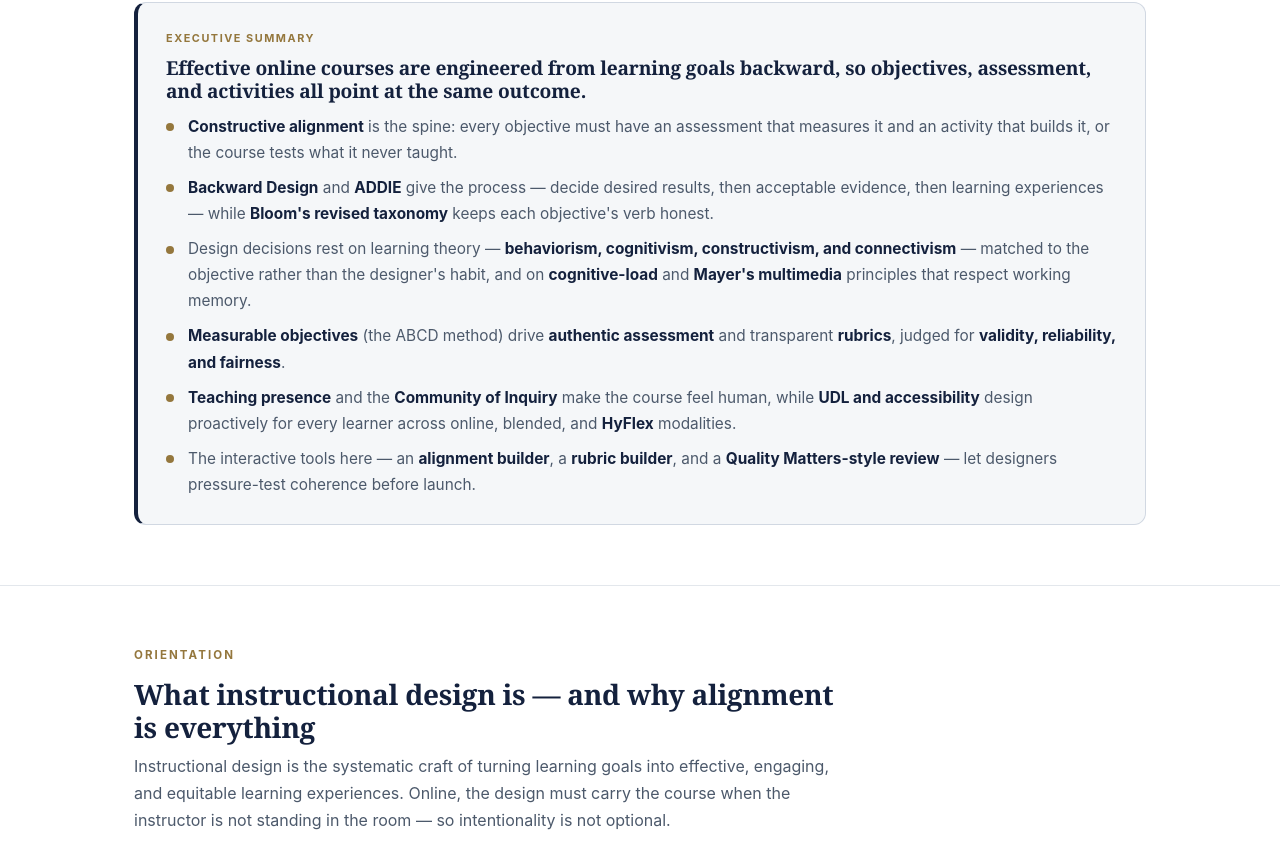
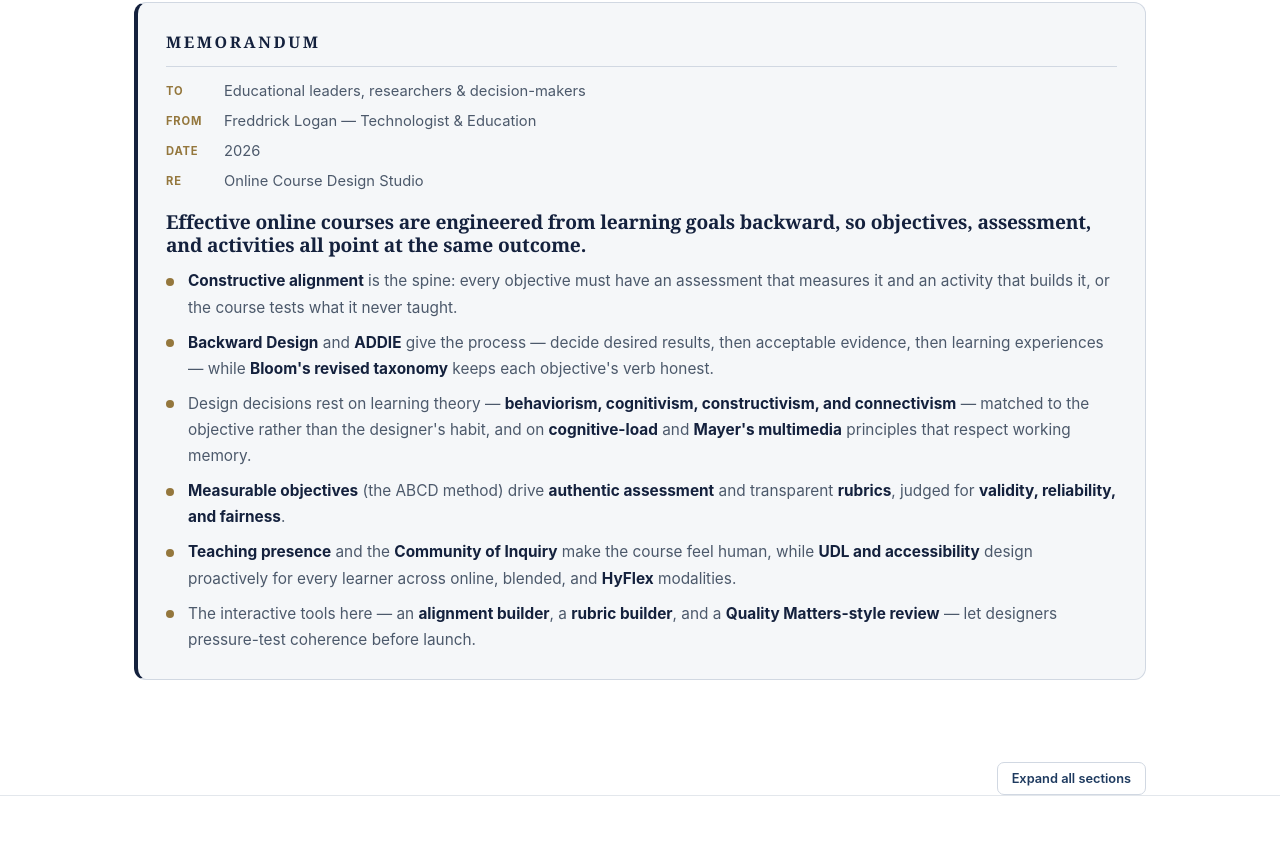
Before and after one commit to Freddricklogan/online-course-design, a plain HTML site: page index.html in a window 1280 px wide. Shown: the part 857-1700 px from the top of the page. Drawn offline with Linux system fonts and the light colour scheme.

Commit message:
Executive memorandum header, collapsible sections, centered footer (fredlogan.phd)

```diff
--- a/index.html
+++ b/index.html
@@ -189,6 +189,28 @@
   footer a{color:var(--accent)}
   .copyright{width:100%;margin-top:18px;padding-top:16px;border-top:1px solid var(--line);color:var(--dim);font-size:.82rem}
   .backhub{display:inline-flex;align-items:center;gap:7px;font-size:.85rem;color:var(--muted);margin-bottom:10px}
+  /* ==== Executive memorandum + collapsible sections ==== */
+  .memo-head{font-family:var(--serif);font-weight:700;font-size:1rem;letter-spacing:.16em;text-transform:uppercase;color:var(--navy);border-bottom:1px solid var(--line2);padding-bottom:10px;margin-bottom:12px}
+  .memo-meta{display:grid;gap:5px;margin-bottom:16px}
+  .memo-meta>div{display:flex;gap:10px;font-size:.92rem;color:var(--muted)}
+  .memo-meta span{flex:0 0 auto;min-width:48px;font-weight:700;text-transform:uppercase;letter-spacing:.07em;font-size:.7rem;color:var(--gold);padding-top:3px}
+  .expand-bar{max-width:var(--maxw);margin:0 auto;padding:22px 24px 0;display:flex;justify-content:flex-end}
+  .expand-bar button{font-family:var(--sans);font-size:.8rem;font-weight:600;color:var(--accent);background:#fff;border:1px solid var(--line2);border-radius:7px;padding:8px 14px;cursor:pointer}
+  .expand-bar button:hover{border-color:var(--accent)}
+  .expand-bar button:focus-visible{outline:2px solid var(--accent);outline-offset:2px}
+  .sec-head.sect-toggle{cursor:pointer;position:relative;padding-right:40px}
+  .sec-head.sect-toggle::after{content:'';position:absolute;right:8px;top:10px;width:12px;height:12px;border-right:2.5px solid var(--navy);border-bottom:2.5px solid var(--navy);transform:rotate(45deg);transition:transform .2s}
+  section.collapsed .sec-head.sect-toggle::after{transform:rotate(-45deg)}
+  .sec-head.sect-toggle:focus-visible{outline:2px solid var(--accent);outline-offset:4px;border-radius:4px}
+  section.collapsed .sect-body{display:none}
+  .sect-body{animation:fade .3s ease}
+  /* Centered footer */
+  footer .wrap{flex-direction:column;align-items:center;text-align:center;gap:6px;justify-content:center}
+  .foot-name{font-family:var(--serif);font-weight:700;color:var(--ink);font-size:1.08rem}
+  .foot-title{color:var(--muted);font-size:.92rem;max-width:640px}
+  .foot-links{margin-top:6px;font-size:.9rem}
+  .foot-links a{color:var(--accent);white-space:nowrap}
+  footer .copyright{width:100%;margin-top:16px;padding-top:14px;border-top:1px solid var(--line);color:var(--dim);font-size:.82rem;text-align:center}
 </style>
 </head>
 <body>
@@ -230,7 +252,13 @@
 </div></header>
 
 <section aria-label="Executive summary"><div class="wrap"><div class="exec-summary">
-  <div class="tldr">Executive Summary</div>
+  <div class="memo-head">Memorandum</div>
+    <div class="memo-meta">
+      <div><span>To</span> Educational leaders, researchers &amp; decision-makers</div>
+      <div><span>From</span> Freddrick Logan &mdash; Technologist &amp; Education</div>
+      <div><span>Date</span> 2026</div>
+      <div><span>Re</span> Online Course Design Studio</div>
+    </div>
   <h2>Effective online courses are engineered from learning goals backward, so objectives, assessment, and activities all point at the same outcome.</h2>
   <ul>
     <li><b>Constructive alignment</b> is the spine: every objective must have an assessment that measures it and an activity that builds it, or the course tests what it never taught.</li>
@@ -853,15 +881,15 @@
 </div></section>
 
 <footer><div class="wrap">
-  <div>
-    <div style="color:var(--ink);font-weight:700;margin-bottom:4px">Online Course Design Studio — Instructional Design for Online &amp; Blended Learning</div>
-    An open educational resource authored by <a href="https://github.com/Freddricklogan">Freddrick Logan</a>.
-  </div>
-  <div style="text-align:right">
-    <a href="../resources/">Resource hub</a> · <a href="https://github.com/Freddricklogan">GitHub</a> · <a href="https://www.linkedin.com/in/freddricklogan/">LinkedIn</a>
-    <div style="margin-top:6px;color:var(--dim)">Educational leadership · policy · instructional design</div>
-  </div>
-  <div class="copyright">© 2026 Freddrick Logan — Technologist &amp; Education. All rights reserved.</div>
+  <div class="foot-name">Freddrick Logan</div>
+  <div class="foot-title">Online Course Design Studio</div>
+  <nav class="foot-links" aria-label="Footer">
+    <a href="https://fredlogan.phd">fredlogan.phd</a> &middot;
+    <a href="../resources/">Resource hub</a> &middot;
+    <a href="https://github.com/Freddricklogan">GitHub</a> &middot;
+    <a href="https://www.linkedin.com/in/freddricklogan/">LinkedIn</a>
+  </nav>
+  <div class="copyright">&copy; 2026 Freddrick Logan &mdash; Technologist &amp; Education. All rights reserved.</div>
 </div></footer>
 
 <script>
@@ -1045,5 +1073,42 @@ function scoreQMR(){
 qmrCks.forEach(function(c){ c.onclick = function(){ c.classList.toggle('on'); scoreQMR(); }; });
 scoreQMR();
 </script>
+<script>
+(function(){
+  if(document.querySelector('.sec-head.sect-toggle')) return;
+  var firstCollapsible=null;
+  [].slice.call(document.querySelectorAll('section')).forEach(function(sec){
+    var wrap=sec.querySelector('.wrap'); if(!wrap) return;
+    var head=wrap.querySelector('.sec-head'); if(!head) return;
+    if(wrap.querySelector('.memo-head')||wrap.querySelector('.exec-summary')) return;
+    var body=document.createElement('div'); body.className='sect-body';
+    var n=head.nextSibling;
+    while(n){ var nx=n.nextSibling; body.appendChild(n); n=nx; }
+    wrap.appendChild(body);
+    head.classList.add('sect-toggle');
+    head.setAttribute('role','button'); head.setAttribute('tabindex','0'); head.setAttribute('aria-expanded','false');
+    sec.classList.add('collapsed');
+    if(!firstCollapsible) firstCollapsible=sec;
+    function set(open){ sec.classList[open?'remove':'add']('collapsed'); head.setAttribute('aria-expanded',open?'true':'false'); }
+    head.addEventListener('click',function(){ set(sec.classList.contains('collapsed')); });
+    head.addEventListener('keydown',function(e){ if(e.key==='Enter'||e.key===' '){ e.preventDefault(); set(sec.classList.contains('collapsed')); } });
+  });
+  function openHash(){ var id=decodeURIComponent((location.hash||'').slice(1)); if(!id) return; var el=document.getElementById(id); if(!el) return; var s=el.closest?el.closest('section'):null; if(s&&s.classList.contains('collapsed')){ s.classList.remove('collapsed'); var h=s.querySelector('.sec-head.sect-toggle'); if(h)h.setAttribute('aria-expanded','true'); } setTimeout(function(){ try{el.scrollIntoView({behavior:'smooth',block:'start'});}catch(e){el.scrollIntoView();} },40); }
+  window.addEventListener('hashchange',openHash);
+  if(firstCollapsible){
+    var bar=document.createElement('div'); bar.className='expand-bar';
+    var btn=document.createElement('button'); btn.type='button'; btn.textContent='Expand all sections'; btn.setAttribute('aria-expanded','false');
+    var expanded=false;
+    btn.addEventListener('click',function(){
+      expanded=!expanded;
+      document.querySelectorAll('section').forEach(function(s){ var h=s.querySelector('.sec-head.sect-toggle'); if(!h) return; s.classList[expanded?'remove':'add']('collapsed'); h.setAttribute('aria-expanded',expanded?'true':'false'); });
+      btn.textContent=expanded?'Collapse all sections':'Expand all sections'; btn.setAttribute('aria-expanded',expanded?'true':'false');
+    });
+    bar.appendChild(btn);
+    firstCollapsible.parentNode.insertBefore(bar, firstCollapsible);
+  }
+  openHash();
+})();
+</script>
 </body>
 </html>
```
